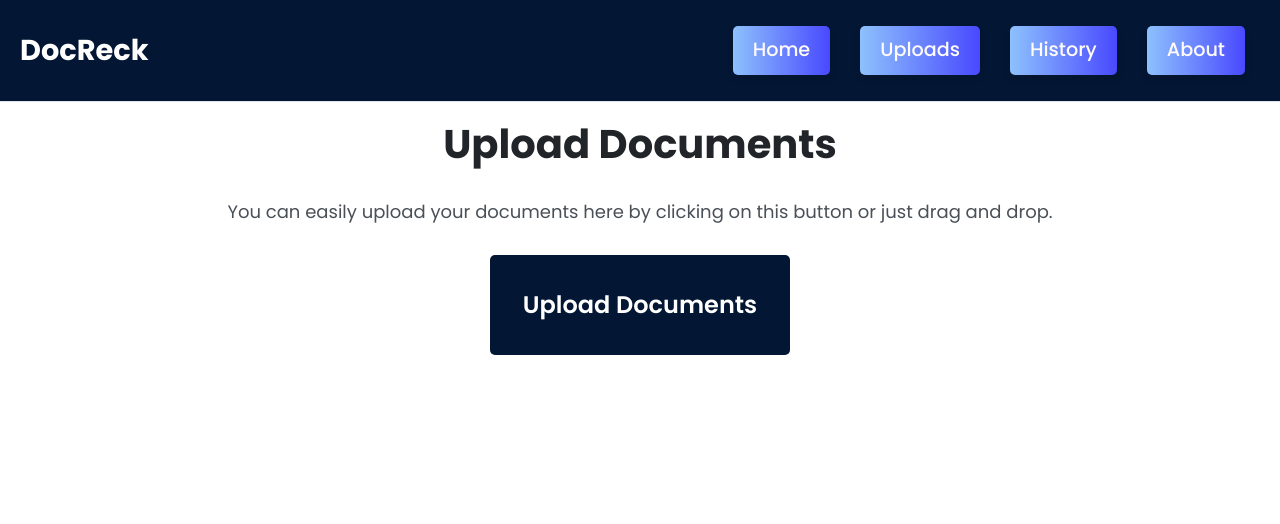
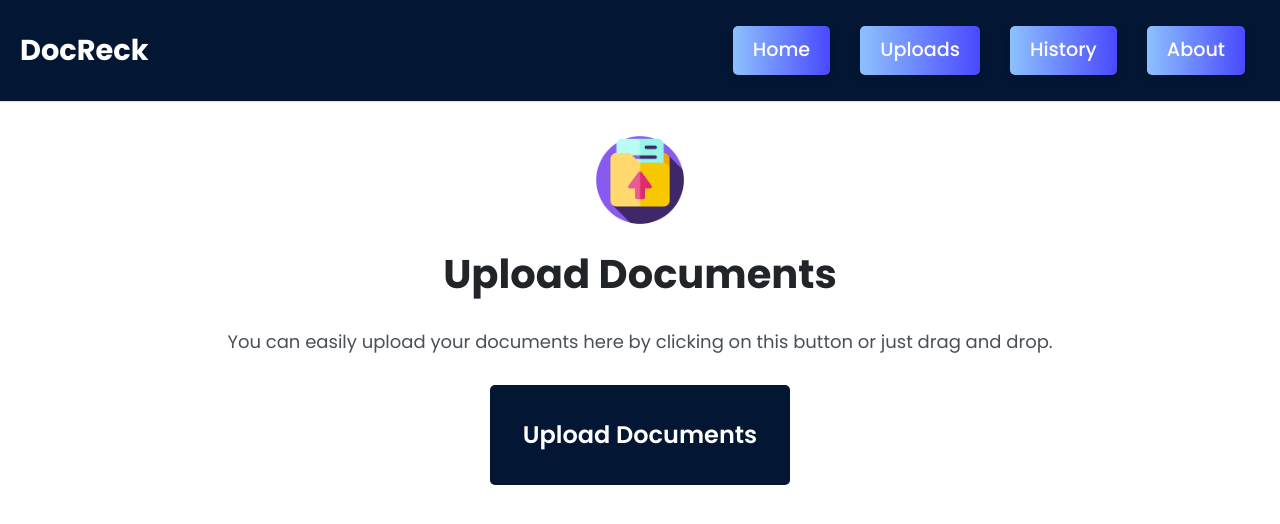
Before and after one commit to YogeshK-Tech/DockReck-Classifi, a React (Vite) app in the folder Dockreck-frontend/Dockreck/: page / in a window 1280 px wide. Shown: the top 524 px of the page. Built offline with nearby package versions, Linux system fonts and the light colour scheme; no server answers.

Commit message:
updated navbar

```diff
--- a/Dockreck-frontend/Dockreck/src/styles/MainComp.module.css
+++ b/Dockreck-frontend/Dockreck/src/styles/MainComp.module.css
@@ -26,8 +26,9 @@
   display: block;
   margin: 0 auto 20px;
   width: 100px;
-  height: 70px;
+  height: 100px;
   object-fit: contain;
+  margin-top: 100px;
 }
 
 /* Heading styling */
@@ -36,6 +37,7 @@
   font-weight: 800;
   color: #212529; /* Dark text */
   margin-bottom: 20px;
+
 }
 
 /* Description styling */
```
